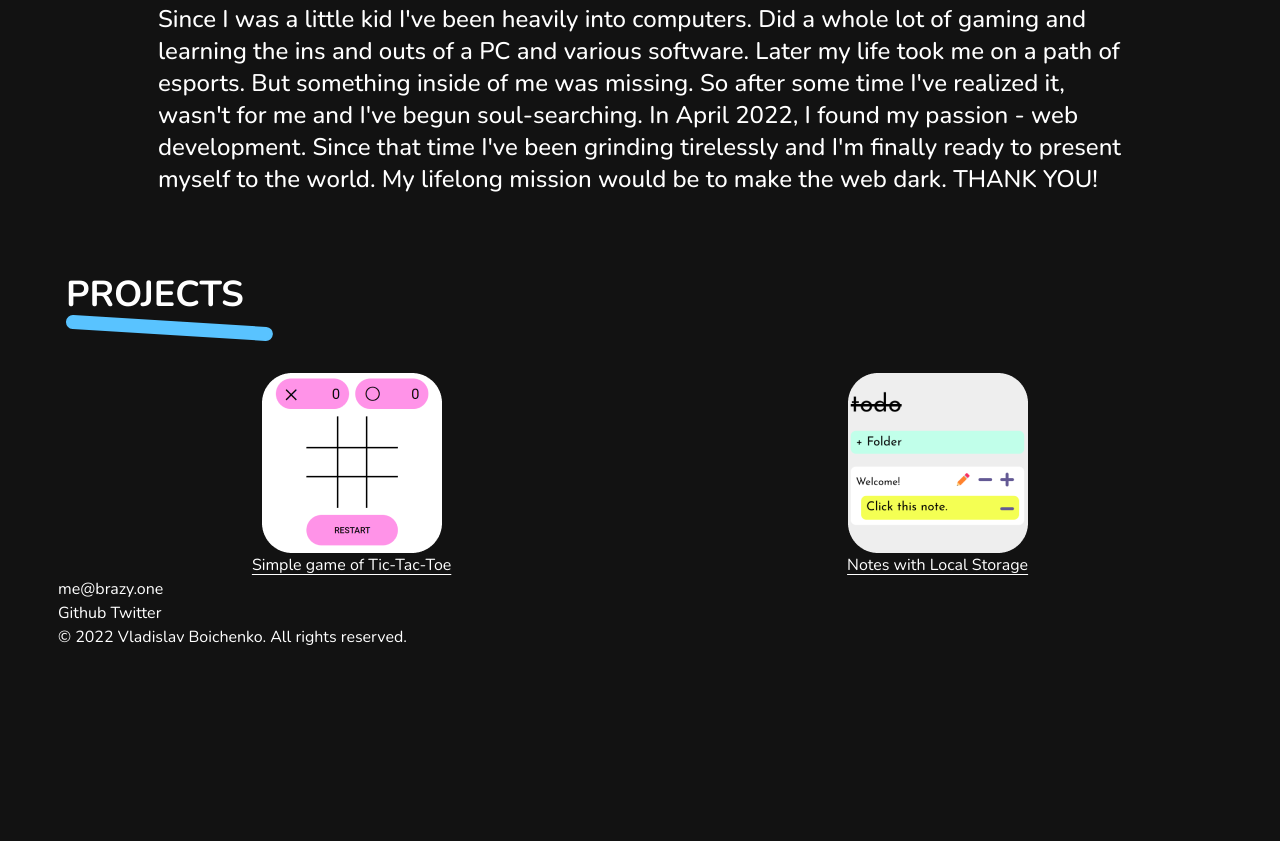
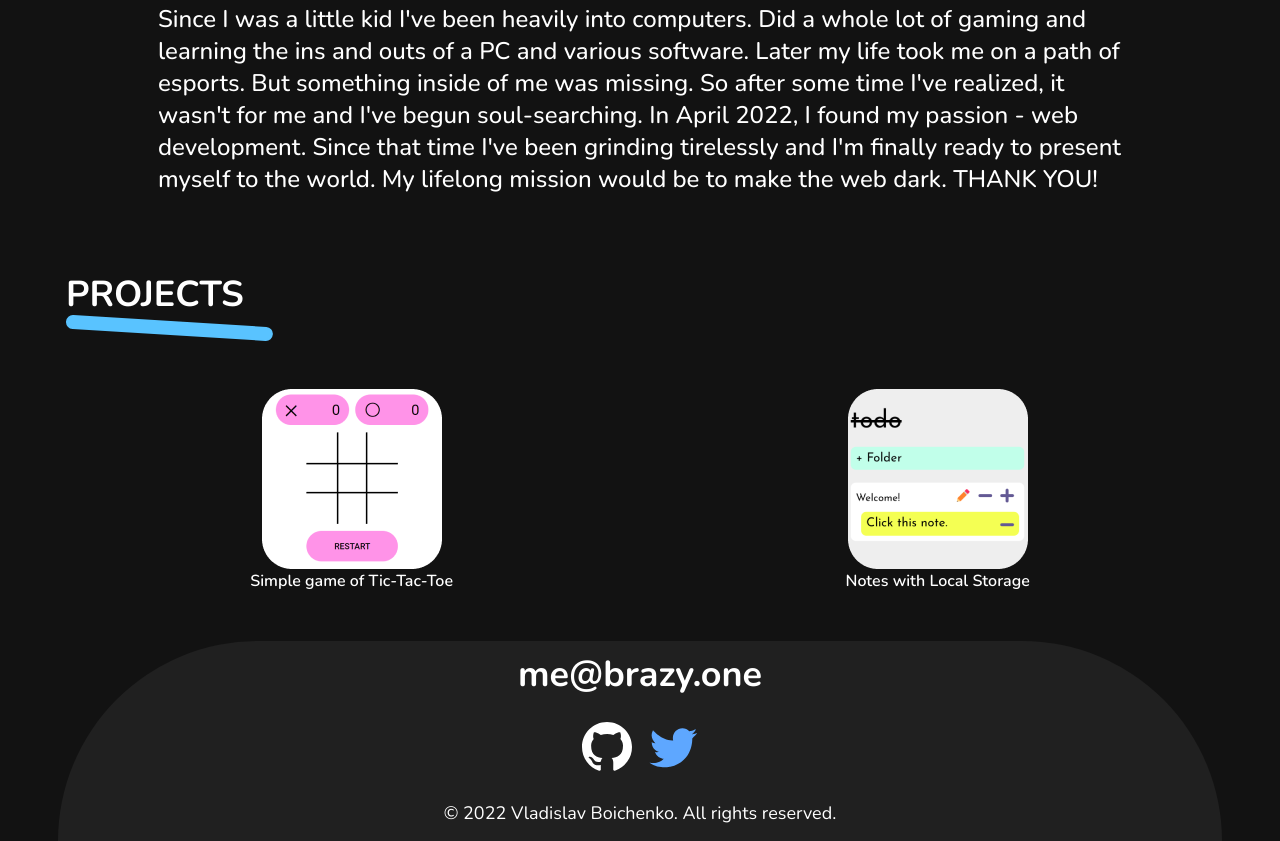
Before and after one commit to Brazy4L/brazy.one, an Astro site: page / in a window 1280 px wide. Shown: the part 864-1705 px from the top of the page. Before the commit the page ends 1513 px from the top, so only its background shows below. Built offline with nearby package versions, Linux system fonts and the light colour scheme; Astro itself is replaced by a stand-in of ours.

Commit message:
Style Blog

```diff
--- a/src/components/AboutMe.astro
+++ b/src/components/AboutMe.astro
@@ -15,7 +15,7 @@
   Since I was a little kid I've been heavily into computers. Did a whole lot of
   gaming and learning the ins and outs of a PC and various software. Later my
   life took me on a path of esports. But something inside of me was missing. So
-  after some time I've realized it, wasn't for me and I've begun soul-searching.
+  after some time I've realized, it wasn't for me and I've begun soul-searching.
   In April 2022, I found my passion - web development. Since that time I've been
   grinding tirelessly and I'm finally ready to present myself to the world. My
   lifelong mission would be to make the web dark. THANK YOU!
--- a/src/components/Footer.astro
+++ b/src/components/Footer.astro
@@ -2,21 +2,21 @@
 const today = new Date();
 ---
 
-<footer>
-  <div><a href="mailto:me@brazy.one">me@brazy.one</a></div>
-  <div>
+<footer class="bg-[#202020] h-[200px] grid justify-center items-center rounded-t-full mt-auto">
+  <a class="grid justify-center text-4xl font-bold" href="mailto:me@brazy.one">me@brazy.one</a>
+  <p class="grid grid-flow-col justify-center gap-4">
     <a
       href="https://github.com/Brazy4L"
       target="_blank"
-      rel="noopener noreferrer">Github</a
+      rel="noopener noreferrer"><img src="github.svg" alt=""></a
     >
     <a
       href="https://twitter.com/BrazyJS"
       target="_blank"
-      rel="noopener noreferrer">Twitter</a
+      rel="noopener noreferrer"><img src="twitter.svg" alt=""></a
     >
-  </div>
-  <div>
-    &copy; {today.getFullYear()} Vladislav Boichenko. All rights reserved.
-  </div>
+  </p>
+  <p class="text-lg">
+    © {today.getFullYear()} Vladislav Boichenko. All rights reserved.
+  </p>
 </footer>
--- a/src/components/Projects.astro
+++ b/src/components/Projects.astro
@@ -12,11 +12,11 @@
   alt="Divider"
 />
 <ul
-  class="grid min-[450px]:grid-flow-col gap-6 justify-items-center items-center mt-8 px-2 underline underline-offset-4"
+  class="font-semibold grid min-[450px]:grid-flow-col gap-6 justify-items-center items-center my-12 px-2"
 >
   <li>
     <a
-      class="hover:decoration-[#59C3FF] ease-out duration-300"
+      class="hover:text-[#59C3FF] ease-out duration-300"
       href="https://github.com/Brazy4L/tic-tac-toe"
       target="_blank"
       rel="noopener noreferrer"
@@ -31,7 +31,7 @@
   </li>
   <li>
     <a
-      class="hover:decoration-[#59C3FF] ease-out duration-300"
+      class="hover:text-[#59C3FF] ease-out duration-300"
       href="https://github.com/Brazy4L/todo"
       target="_blank"
       rel="noopener noreferrer"
--- a/src/layouts/BlogPost.astro
+++ b/src/layouts/BlogPost.astro
@@ -22,19 +22,20 @@ const {
   <head>
     <BaseHead title={title} description={description} />
   </head>
-
-	<body>
+  <body class="min-h-screen flex flex-col max-w-[1164px] mx-auto">
     <Header />
     <main>
       <article>
         {heroImage && <img width={720} height={360} src={heroImage} alt="" />}
         <h1 class="title">{title}</h1>
         {pubDate && <time>{pubDate}</time>}
-				{updatedDate && (
+        {
+          updatedDate && (
             <div>
               Last updated on <time>{updatedDate}</time>
             </div>
-				)}
+          )
+        }
         <hr />
         <slot />
       </article>
--- a/src/pages/blog.astro
+++ b/src/pages/blog.astro
@@ -14,7 +14,7 @@ const posts = (await Astro.glob('./blog/*.{md,mdx}')).sort(
 	<head>
 		<BaseHead title="Brazy | Blog" description="My thoughts about tech and everything else." />
 	</head>
-	<body>
+	<body class="min-h-screen flex flex-col max-w-[1164px] mx-auto">
 		<Header />
 		<main>
 			<section>
--- a/src/styles/global.css
+++ b/src/styles/global.css
@@ -4,4 +4,5 @@
   background-color: #121212;
   color: #fff;
   font-family: 'Nunito', sans-serif;
+  overflow-y: scroll;
 }
```
Also changed, not shown: public/github.svg (added), public/twitter.svg (added). Lines whose indentation alone changed are shown as unchanged.
